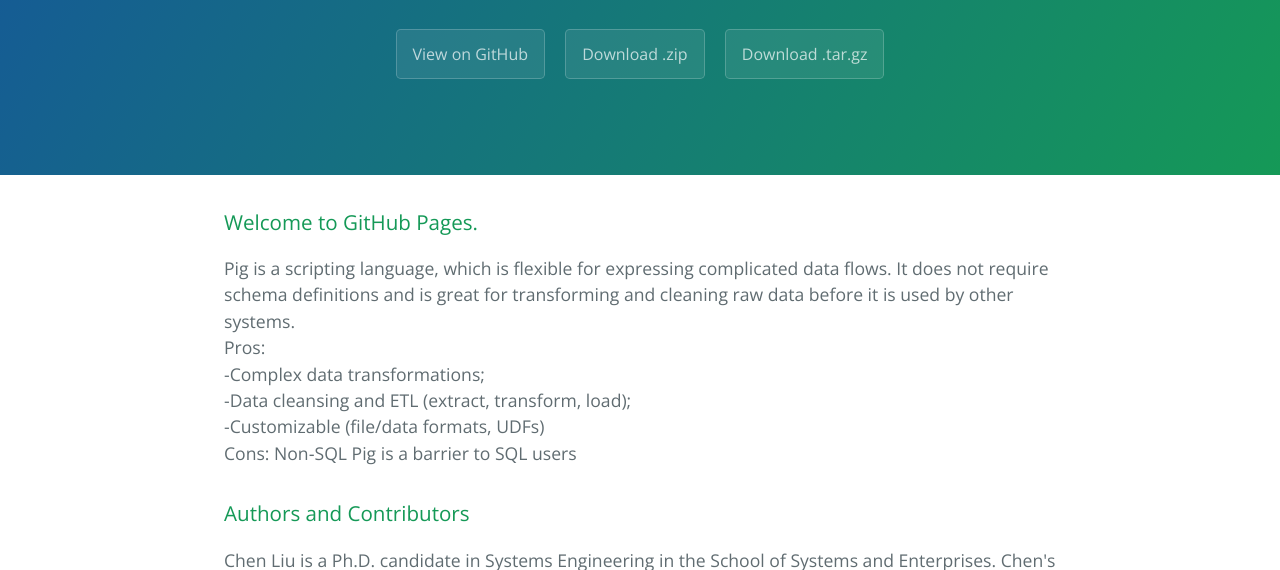
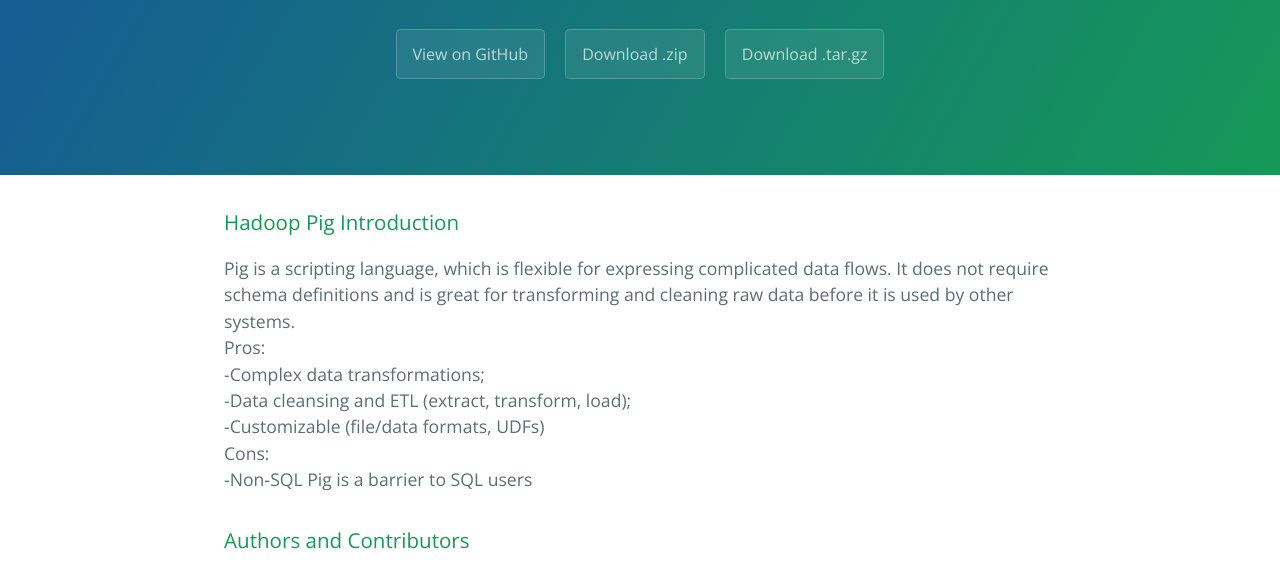
Before and after one commit to ChenLGit/Hadoop-Pig-Learning, a plain HTML site: page index.html in a window 1280 px wide. Shown: the part 208-778 px from the top of the page. Drawn offline with nearby package versions, Linux system fonts and the light colour scheme.

Commit message:
Update index.html

```diff
--- a/index.html
+++ b/index.html
@@ -20,10 +20,10 @@
 
     <section class="main-content">
       <h3>
-<a id="Hadoop Pig Introduction" class="anchor" href="#welcome-to-github-pages" aria-hidden="true"><span aria-hidden="true" class="octicon octicon-link"></span></a>Welcome to GitHub Pages.</h3>
+<a id="Hadoop Pig Introduction" class="anchor" href="#welcome-to-github-pages" aria-hidden="true"><span aria-hidden="true" class="octicon octicon-link"></span></a>Hadoop Pig Introduction</h3>
 
 <p>Pig is a scripting language, which is flexible for expressing complicated data flows. It does not require schema definitions and is great for transforming and cleaning raw data before it is used by other systems.
-<br>Pros: <br>-Complex data transformations; <br>-Data cleansing and ETL (extract, transform, load); <br>-Customizable (file/data formats, UDFs) <br> Cons: Non‐SQL Pig is a barrier to SQL users</p>
+<br>Pros: <br>-Complex data transformations; <br>-Data cleansing and ETL (extract, transform, load); <br>-Customizable (file/data formats, UDFs) <br> Cons: <br>-Non‐SQL Pig is a barrier to SQL users</p>
 
 <h3>
 <a id="authors-and-contributors" class="anchor" href="#authors-and-contributors" aria-hidden="true"><span aria-hidden="true" class="octicon octicon-link"></span></a>Authors and Contributors</h3>
```
